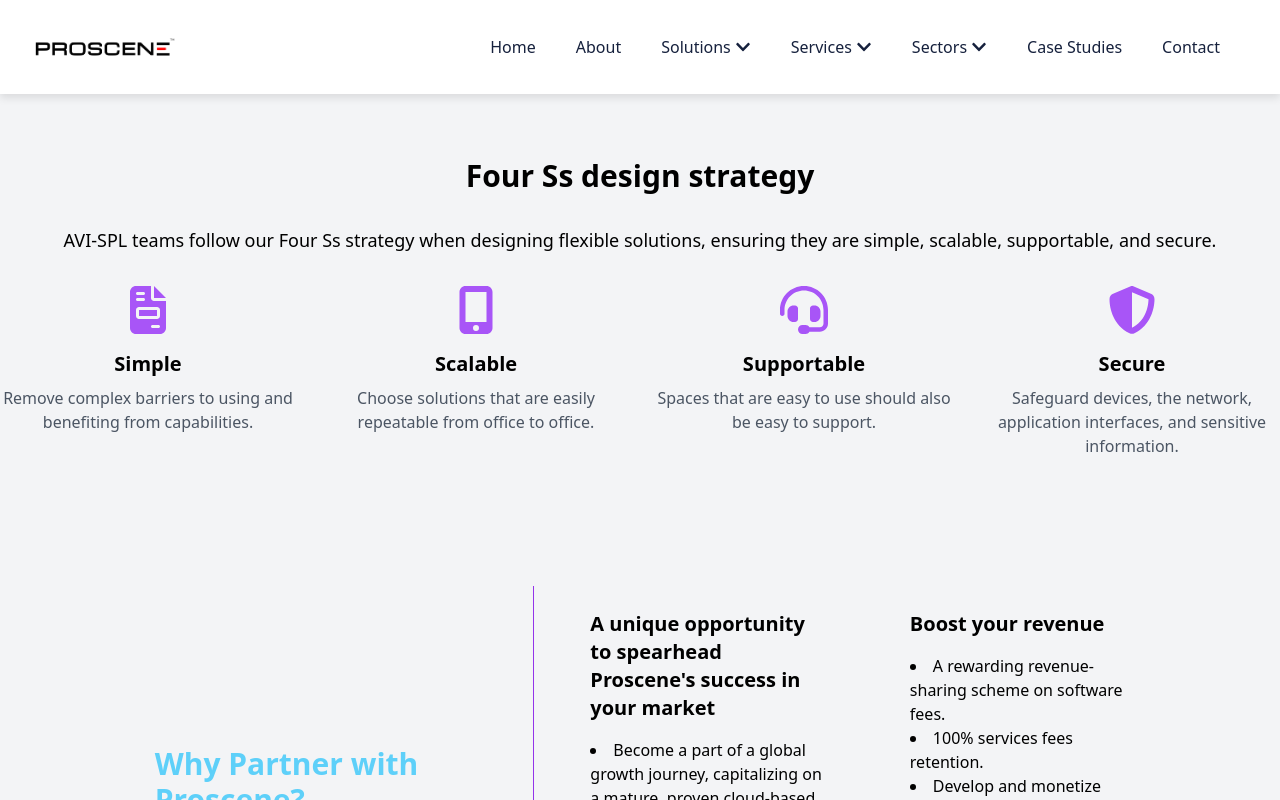
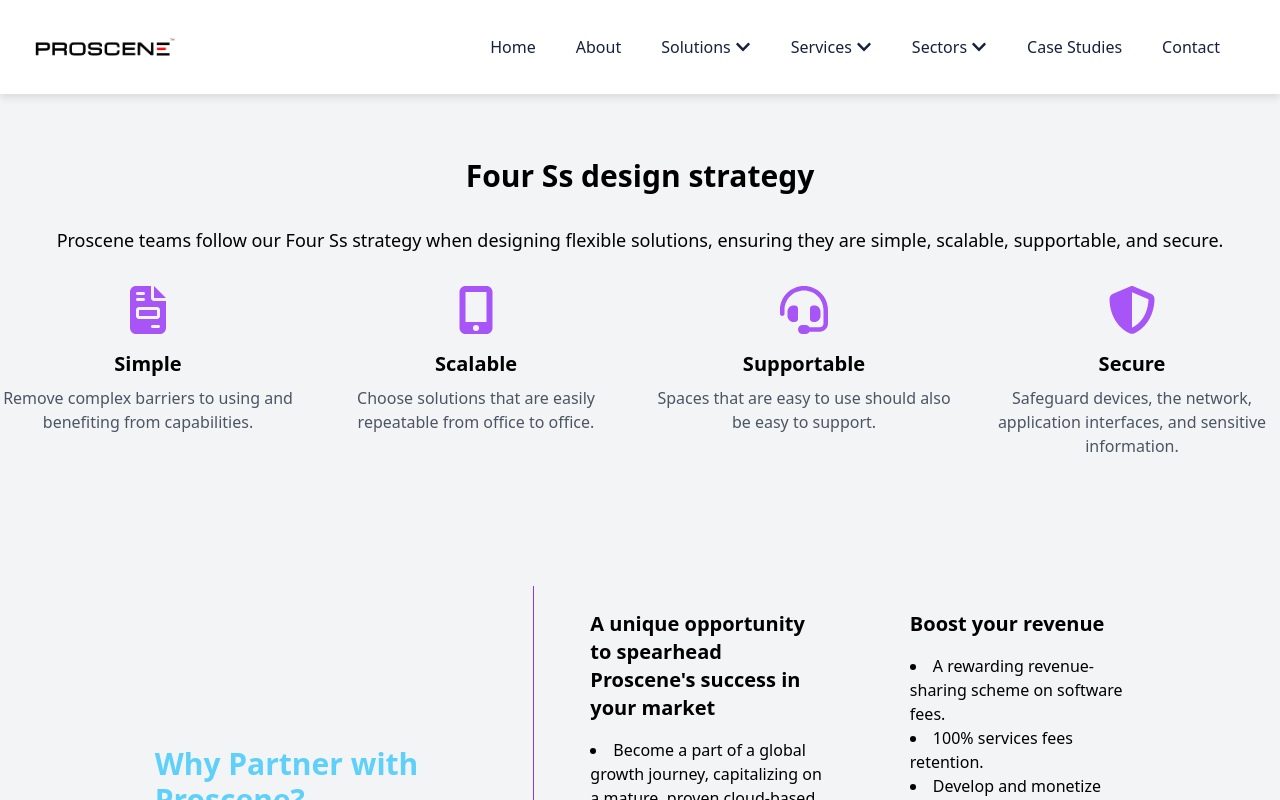
Before and after one commit to mobisa-012/react-proscene, a React (Create React App) app: page /services in a window 1280 px wide. Shown: the top 800 px of the page. Built offline with nearby package versions, Linux system fonts and the light colour scheme.

Commit message:
changed AVI-APL to Proscene

```diff
--- a/src/components/services-components/ServiceHero.js
+++ b/src/components/services-components/ServiceHero.js
@@ -31,7 +31,7 @@ const ServiceHero = () => {
       <div className="container mx-auto text-center">
         <h2 className="text-3xl font-bold mb-8">Four Ss design strategy</h2>
         <p className="text-lg mb-8">
-          AVI-SPL teams follow our Four Ss strategy when designing flexible solutions, ensuring they are simple, scalable, supportable, and secure.
+          Proscene teams follow our Four Ss strategy when designing flexible solutions, ensuring they are simple, scalable, supportable, and secure.
         </p>
         <div className="grid grid-cols-1 sm:grid-cols-2 md:grid-cols-4 gap-8">
           {fourSs.map((item, index) => (
```
